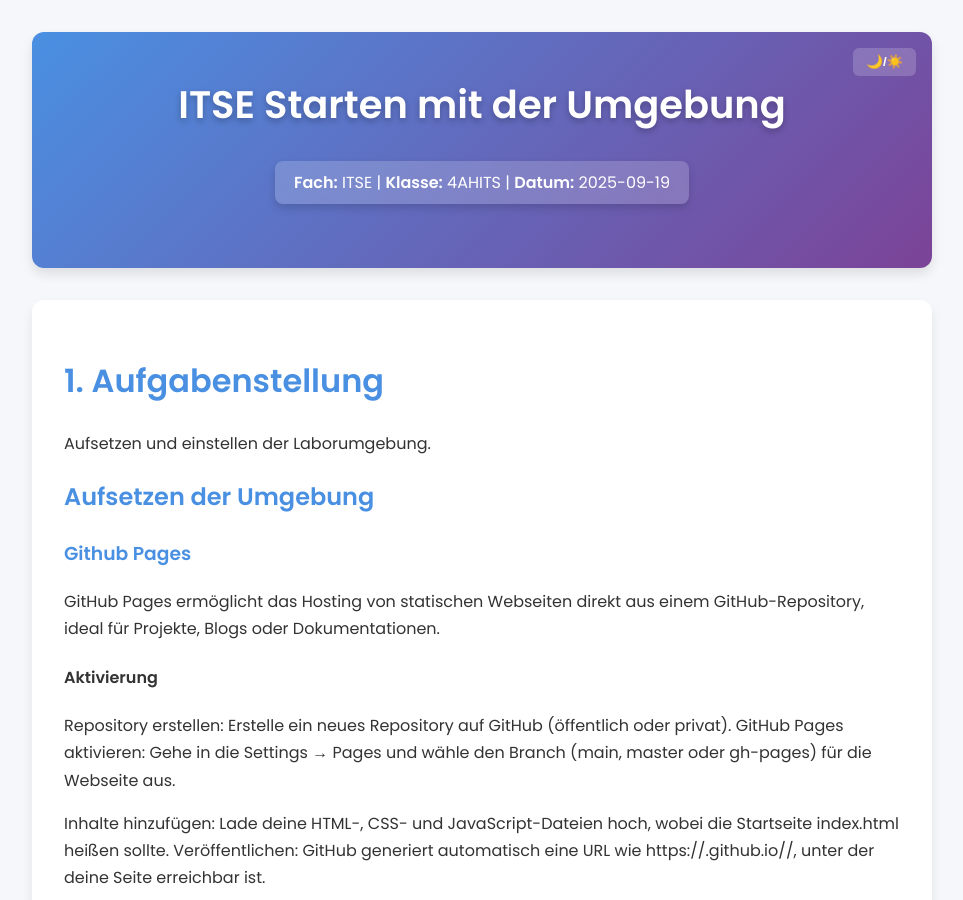
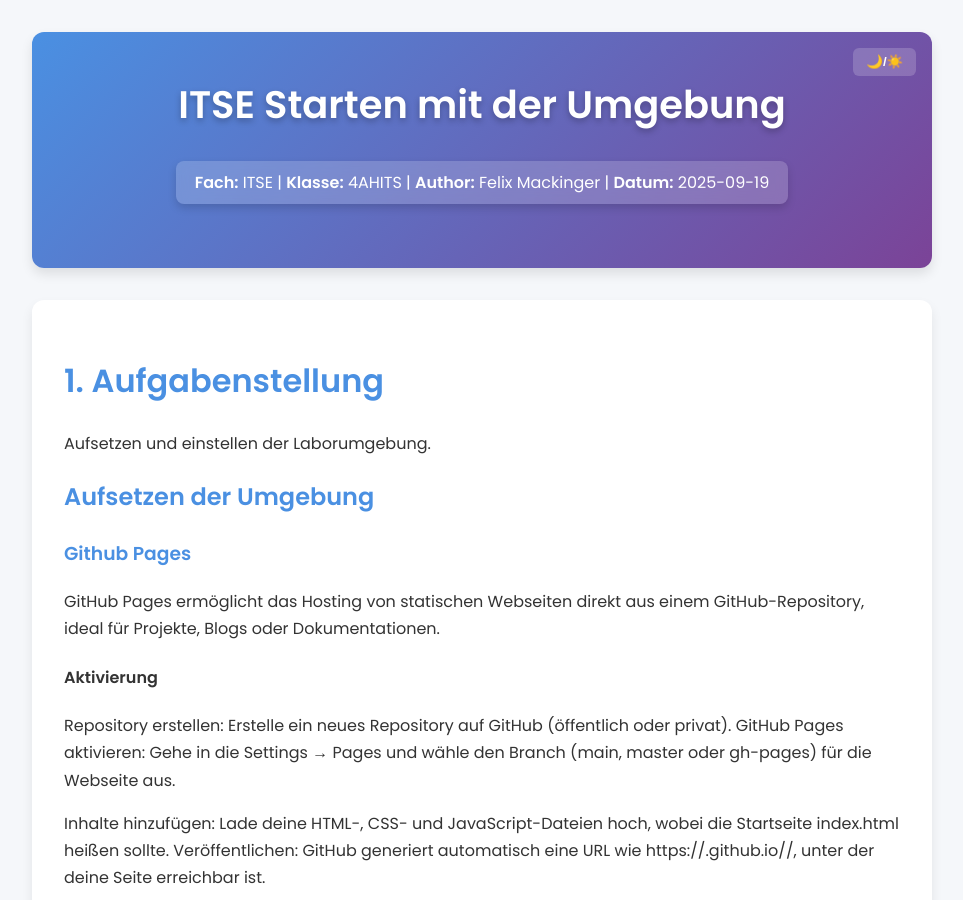
Before and after one commit to Felix-Mackinger/4AHITS_ITSE_Mackinger, a Jekyll site: the page built from berichte/2509022.md, in a window 1280 px wide and 900 px high. Shown: the whole window, without its empty margins (158-1121 px from the left). Built offline with Jekyll 4.4.1, drawn with Linux system fonts in a browser that asks for light colours; our own code applies the rules of GitHub Pages for plain Markdown files.

Commit message:
default.html aktualisieren

```diff
--- a/_layouts/default.html
+++ b/_layouts/default.html
@@ -13,6 +13,7 @@
     <p class="meta">
       <strong>Fach:</strong> {{ page.subject }} |
       <strong>Klasse:</strong> {{ page.klasse }} |
+      <strong>Author:</strong> {{ page.author }} |
       <strong>Datum:</strong> {{ page.date }}
       {% if page.partner %}
         | <strong>Partner:</strong> {{ page.partner }}
```
